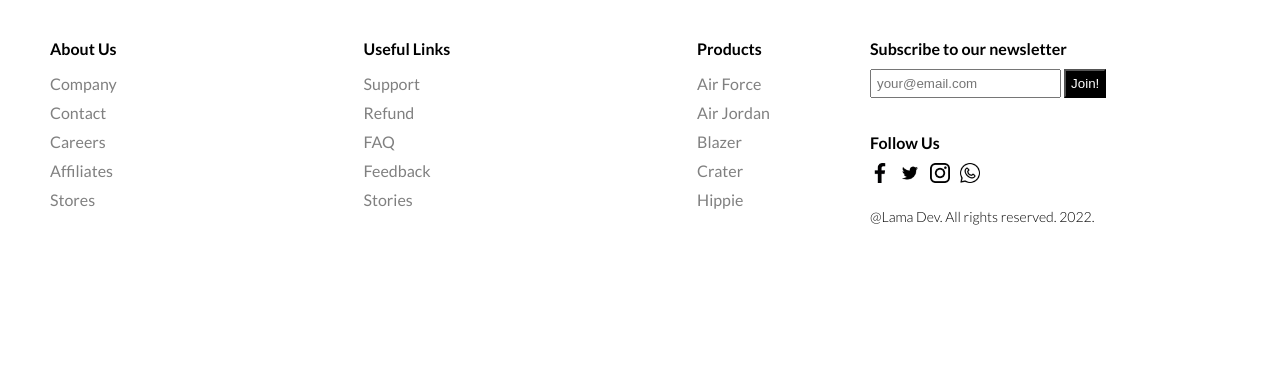
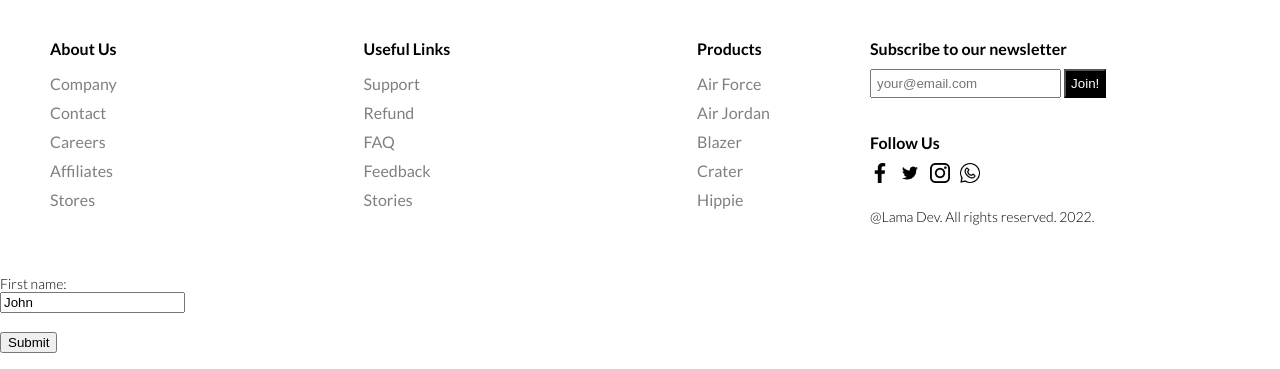
Before and after one commit to suhaschavan250/ecommerse, a plain HTML site: page index.html in a window 1280 px wide. Shown: the part 3098-3467 px from the top of the page. Before the commit the page ends 3373 px from the top, so only its background shows below. Drawn offline with Linux system fonts and the light colour scheme.

Commit message:
first commit

```diff
--- a/index.html
+++ b/index.html
@@ -251,6 +251,11 @@
             </div>
         </div>
     </footer>
+    <form action="#">
+        <label for="fname">First name:</label><br>
+        <input type="text" id="fname" value="John"><br><br>
+        <input type="submit" value="Submit">
+      </form>
     <script src="./app.js"></script>
 </body>
 
```
Also changed, not shown: style.css (line endings or trailing spaces).
